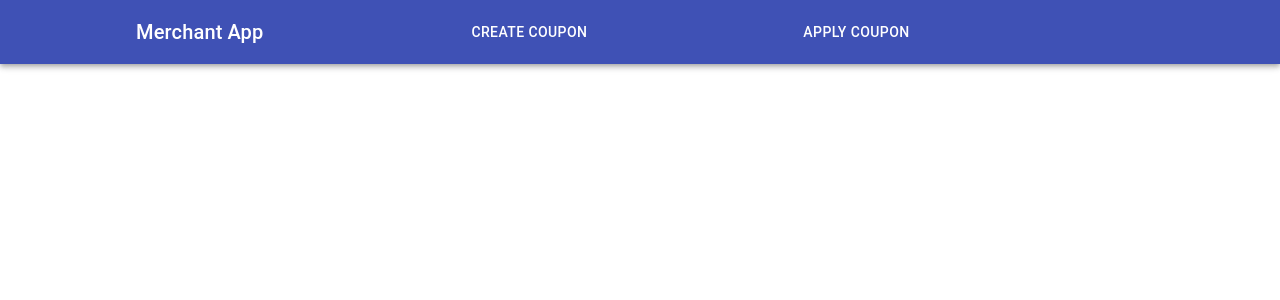
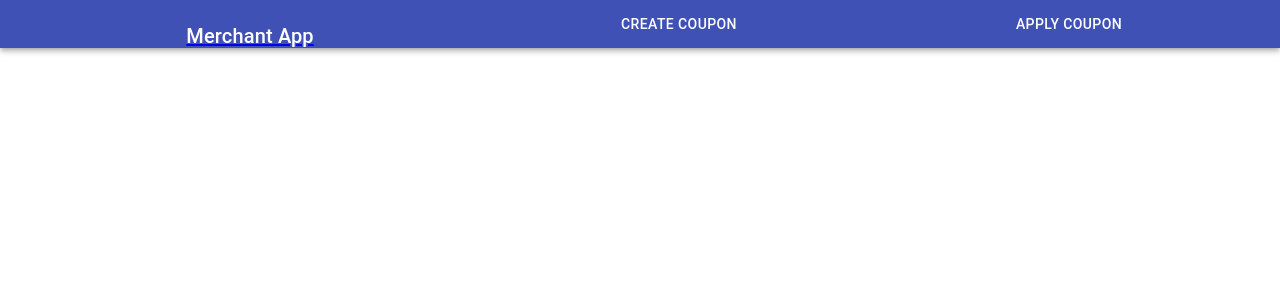
Before and after one commit to Salah856/Epicore-Full-Stack-task, a React (Create React App) app in the folder Merchant Web App/merchant-app/: page / in a window 1280 px wide. Shown: the top 300 px of the page. Built offline with nearby package versions, Linux system fonts and the light colour scheme.

Commit message:
refactor! navbar in merchant web app

```diff
--- a/Merchant Web App/merchant-app/src/layouts/Navbar.js
+++ b/Merchant Web App/merchant-app/src/layouts/Navbar.js
@@ -7,33 +7,44 @@ import Typography from '@material-ui/core/Typography';
 import IconButton from '@material-ui/core/IconButton';
 import MenuIcon from '@material-ui/core/Menu';
 import { Link } from 'react-router-dom';
+import Grid from '@material-ui/core/Grid';
+
 
 export default function NavBar() {
   return (
-    <Box sx={{ flexGrow: 1 }}>
-      <AppBar position="static">
-        <Toolbar>
+    // <Box sx={{ flexGrow: 2 }}>
+      <AppBar position="static" style={{width: '100%'}}>
+        <Grid container spacing={2} columns={16}>
+          <Toolbar style={{width: '100%'}}>
+            <Grid item xs={6}>
               <IconButton
                 size="large"
                 edge="start"
                 color="inherit"
                 aria-label="menu"
-            sx={{ mr: 2 }}
+                sx={{ mr: 1 }}
               >
                 <MenuIcon />
               </IconButton>
-          <Typography variant="h6" component="div" sx={{ flexGrow: 1 }} style={{color: 'white', marginLeft: '100px'}}>
+              <Link to="/">
+                <Typography variant="h6" component="div" style={{color: 'white'}}>
                     Merchant App
                 </Typography>
-
+              </Link>
+            </Grid>
+            <Grid item xs={5}>
               <Link to="/create-coupon">
-            <Button style={{flexGrow: 1, color: 'white', marginRight: '100px', marginLeft: '200px'}}> Create Coupon </Button>
+                <Button style={{color: 'white'}}> Create Coupon </Button>
               </Link>
+            </Grid>
+            <Grid item xs={5}>
               <Link to="/apply-coupon">
-            <Button style={{flexGrow: 1, color: 'white', marginLeft: '100px'}}> Apply Coupon </Button>
+                <Button style={{color: 'white'}}> Apply Coupon </Button>
               </Link>
+            </Grid>
           </Toolbar>
+        </Grid>
       </AppBar>
-    </Box>
+    // </Box>
   );
 }
```
Lines whose indentation alone changed are shown as unchanged.
